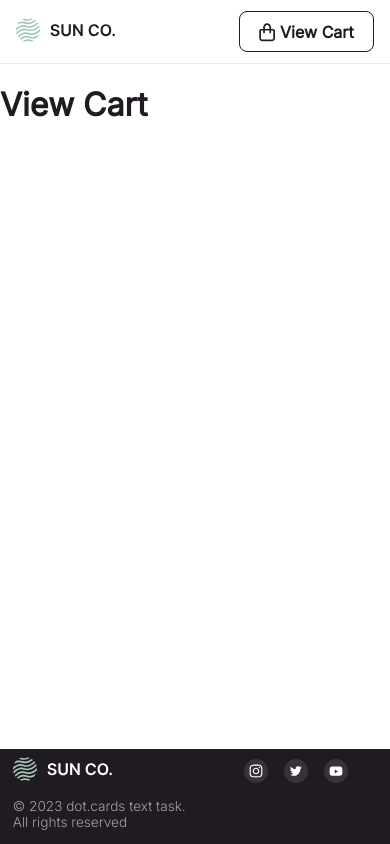
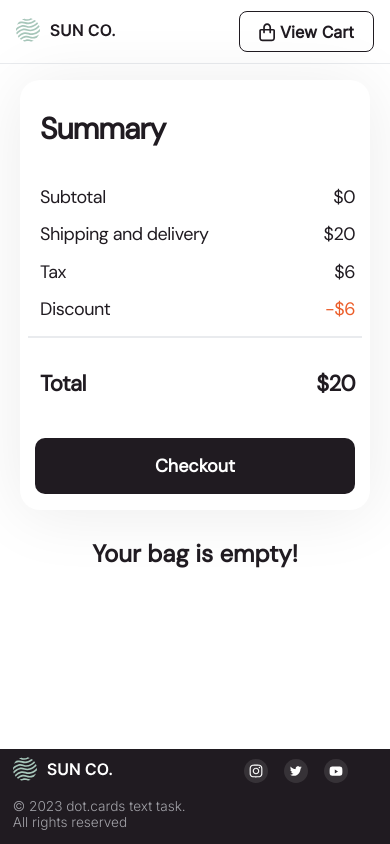
Before and after one commit to siddheshranade/shoe-store, a React (Vite) app: page /view-cart in a window 390 px wide. Built offline with nearby package versions, Linux system fonts and the light colour scheme.

Commit message:
add cart logic

```diff
--- a/src/components/Navbar.module.css
+++ b/src/components/Navbar.module.css
@@ -43,6 +43,8 @@
   color: white;
   font-size: 10px;
   border-radius: 50%;
+  padding-bottom: 1px;
+  margin: 1px 0 0 1px;
   height: 16px;
   width: 16px;
 
--- a/src/context/CartContext.tsx
+++ b/src/context/CartContext.tsx
@@ -8,7 +8,7 @@ type CartItemType = {
 type CartContextType = {
   cartItems: CartItemType[];
   addToCart: (itemId: number, quantity: number) => void;
-  removeFromCart: (itemId: number, quantity: number) => void;
+  modifyCart: (itemId: number, quantity: number) => void;
 };
 
 const CartContext = createContext<CartContextType | undefined>(undefined);
@@ -35,17 +35,17 @@ export function CartProvider({ children }: CartProviderProps) {
     });
   };
 
-  const removeFromCart = (id: number, quantity: number) => {
+  const modifyCart = (id: number, newQuantity: number) => {
     setCartItems((prevItems) => {
       const existingItem = prevItems.find((item) => item.id === id);
 
       if (existingItem) {
-        if (existingItem.quantity - quantity <= 0) {
+        if (newQuantity <= 0) {
           return prevItems.filter((item) => item.id !== id);
         }
 
-        return prevItems.map((item) =>
-          item.id === id ? { ...item, quantity: item.quantity - quantity } : item
+        return prevItems.map(item =>
+          item.id === id ? { ...item, quantity: newQuantity } : item
         );
       } else {
         return prevItems;
@@ -53,7 +53,7 @@ export function CartProvider({ children }: CartProviderProps) {
     });
   };
 
-  const value = { cartItems, addToCart, removeFromCart };
+  const value = { cartItems, addToCart, modifyCart };
 
   return (
     <CartContext.Provider value={value}>
--- a/src/pages/Product.module.css
+++ b/src/pages/Product.module.css
@@ -1,11 +1,12 @@
 .container {
   width: 75%;
   margin: 1rem auto;
+  font-family: 'DM Sans', sans-serif;
+
   display: grid;
   grid-template-rows: 1fr 1fr;
   grid-template-columns: 1fr 1fr;
   gap: 2rem;
-  font-family: 'DM Sans', sans-serif;
 }
 
 .carousel {
--- a/src/pages/Product.tsx
+++ b/src/pages/Product.tsx
@@ -2,29 +2,22 @@ import { useLocation } from 'react-router-dom';
 import { useRef } from 'react';
 import styles from "./Product.module.css";
 import { useCart } from '../context/CartContext';
-
 
 const desc = `Energize your look with a fresh take on heritage adidas style. The adidas Daily
   3.0 Shoes cut a classic profile with a modern suede upper. Your walk across campus or commute
   across town has never looked or felt this good.`;
 
 const Product = () => {
-  const { addToCart, cartItems } = useCart();
+  const { addToCart } = useCart();
   const {id, brandName, shoeName, price} = useLocation().state.product;
   const imageUrl = `../../public/images/`;
   const inputQuantRef = useRef<HTMLInputElement>(null);
 
   const submitHandler = (event: { preventDefault: () => void; }) => {
-    console.log(event);
     event.preventDefault();
     let quantity = parseInt(inputQuantRef.current ? inputQuantRef.current.value : '0');
 
     addToCart(id, quantity);
-    setTimeout(() => {
-      console.log('quant: ', quantity);
-      console.log('cartItems: ', cartItems.length, cartItems);
-    }, 3000)
-
   };
 
   return (
--- /dev/null
+++ b/src/pages/ViewCart.module.css
@@ -0,0 +1,233 @@
+.container {
+  width: 75%;
+  margin: 3rem auto;
+  font-family: 'DM Sans';
+
+  display: flex;
+  justify-content: space-around;
+  align-items: start;
+}
+
+/* --- bag items (left half of page) --- */
+
+.bagContainer {
+  order: 1;
+  width: 580px;
+  height: 145px;
+  margin: 1.2rem 0;
+  padding: 1rem 0;
+  border-bottom: 1px solid #E9EBEE;
+
+  display: flex;
+  flex-direction: row;
+}
+
+.bagImageDiv {
+  flex-grow: 0;
+}
+
+.bagImageDiv img {
+  width: 165px;
+  height: 145px;
+}
+
+.bagDetailsDiv {
+  flex-grow: 1;
+  padding: 0 0.2rem 0 0.5rem;
+
+  display: flex;
+  flex-direction: column;
+  justify-content: space-between;
+}
+
+.bagDetailsText {
+  display: flex;
+  flex-direction: column;
+  justify-content: space-between;
+}
+
+.bagDetailsTextLineOne {
+  color: #201B21;
+  font-size: 20px;
+  font-style: normal;
+  font-weight: 700;
+  line-height: 24px;
+  letter-spacing: -0.5px;
+
+  display: flex;
+  flex-direction: row;
+  justify-content: space-between;
+}
+
+.bagDetailsTextLineTwo {
+  margin-top: -1rem;
+  color: #67696E;
+  font-family: 'Inter';
+  font-size: 18px;
+  font-style: normal;
+  font-weight: 400;
+  line-height: 24px;
+}
+
+.bagDetailsModify {
+  width: 50%;
+  display: flex;
+  flex-direction: row;
+  justify-content: start;
+  align-items: center;
+}
+
+.bagDetailsModify input {
+  height: 30px;
+  padding: 0 0 0 0.5rem;
+  border-radius: 8px;
+  border: 1px solid #67696E;
+  box-shadow: 0px 4px 66px 0px rgba(0, 0, 0, 0.08);
+}
+
+.bagDetailsRemove {
+  text-decoration: underline;
+  margin: 0 1rem;
+  color: #67696E;
+  font-family: 'Inter';
+  font-size: 16px;
+  font-style: normal;
+  font-weight: 700;
+  line-height: 24px;
+}
+
+.bagDetailsRemove:hover {
+  cursor: pointer;
+}
+
+/* --- summary (right half of page) --- */
+
+.summary {
+  order: 2;
+  width: 460px;
+  height: 100%;
+  border-radius: 20px;
+  background: #fff;
+  box-shadow: 0px 4px 66px 0px rgba(0, 0, 0, 0.08);
+  font-family: 'DM Sans';
+
+  display: flex;
+  flex-direction: column;
+  align-items: start;
+  justify-content: space-between;
+}
+
+.summary h2 {
+  width: 90%;
+  padding: 0 20px;
+  color: #201B21;
+  font-size: 36px;
+  font-style: normal;
+  font-weight: 700;
+  line-height: 48px;
+  letter-spacing: -1px;
+}
+
+.summaryText {
+  width: 90%;
+  padding: 0 20px;
+  margin: -0.7rem 0;
+  color: #201B21;
+  font-size: 20px;
+  font-style: normal;
+  font-weight: 500;
+  line-height: 24px;
+  letter-spacing: -0.5px;
+
+  display: flex;
+  justify-content: space-between;
+}
+
+.summaryTotal {
+  width: 90%;
+  padding: 0 20px;
+  color:#201B21;
+  font-family: 'DM Sans';
+  font-size: 24px;
+  font-style: normal;
+  font-weight: 700;
+  line-height: 32px;
+  letter-spacing: -0.5px;
+
+  display: flex;
+  justify-content: space-between;
+}
+
+.summaryCheckoutBtn {
+  width: 400px;
+  padding: 5qx 10px;
+  margin: 0 auto 1rem auto;
+  border-radius: 10px;
+  background: #201B21;
+  outline: none;
+  border: none;
+  color: #FFF;
+  font-size: 18px;
+  font-style: normal;
+  font-weight: 700;
+  line-height: 20px;
+  margin-top: 1rem;
+
+  display: flex;
+  justify-content: center;
+  align-items: center;
+  gap: 10px;
+}
+
+.summaryCheckoutBtn:hover {
+  cursor: pointer;
+}
+
+@media (max-width: 1000px) {
+  .container {
+    margin: 1rem auto;
+
+    flex-direction: column;
+    justify-content: start;
+    align-items: center;
+    gap: 0.5rem;
+
+  }
+
+  .bag {
+    order: 2;
+  }
+
+  .bagContainer {
+    width: 340px;
+  }
+
+  .bagDetailsTextLineOne {
+    font-size: 18px;
+  }
+
+  .bagDetailsTextLineTwo {
+    font-size: 16px;
+  }
+
+  .summary {
+    order: 1;
+    width: 350px;
+  }
+
+  .summary h2 {
+    font-size: 30px;
+  }
+
+  .summaryText {
+    font-size: 18px;
+  }
+
+  .summaryTotal {
+    font-size: 22px;
+  }
+
+  .summaryCheckoutBtn {
+    width: 320px;
+  }
+}
--- a/src/pages/ViewCart.tsx
+++ b/src/pages/ViewCart.tsx
@@ -1,5 +1,107 @@
+import { useCart } from '../context/CartContext';
+import defaultStoreItems from "../data/items.json";
+import styles from './ViewCart.module.css';
+
+const shippingCost = 20;
+const tax = 6;
+const discount = 6;
+
 const ViewCart = () => {
-  return <h1>View Cart</h1>
+  const { cartItems: currentCartItems, modifyCart } = useCart();
+  let cartIds = currentCartItems.map(each => each.id);
+  let cartItemsToDisplay = defaultStoreItems.filter(each =>
+    cartIds.includes(each.id)
+  );
+
+  let subTotal = currentCartItems.reduce((total, currentItem) => {
+    const itemPrice = defaultStoreItems.find(item => item.id === currentItem.id)?.price || 0;
+    return total + (currentItem.quantity * itemPrice);
+  }, 0);
+
+  const quantityChangeHandler = (itemId: number, e: any) => {
+    let newQuantity = e.target.value;
+    console.log(itemId, newQuantity);
+    modifyCart(itemId, newQuantity);
+  }
+
+  const removeItemHandler = (itemId: number) => {
+    modifyCart(itemId, 0); // 0 quantity automatically removes item
+  }
+
+  let bagItems = cartItemsToDisplay.map(item => {
+    const quantity =
+      currentCartItems.find(each => each.id === item.id)?.quantity;
+
+    return (
+      <div className={styles.bagContainer}>
+        <div className={styles.bagImageDiv}>
+          <img src={`../../public/images/p-${item.id}-1.png`} />
+        </div>
+        <div className={styles.bagDetailsDiv}>
+          <div className={styles.bagDetailsText}>
+            <div className={styles.bagDetailsTextLineOne}>
+              <p>{item.brandName}</p>
+              <p>${item.price}</p>
+            </div>
+            <p className={styles.bagDetailsTextLineTwo}>{item.shoeName}</p>
+          </div>
+          <div className={styles.bagDetailsModify}>
+            <input
+            onChange={e => quantityChangeHandler(item.id, e)}
+            type='number'
+            min= '1'
+            max= '20'
+            step= '1'
+            defaultValue= {quantity}
+            />
+            <p
+              className={styles.bagDetailsRemove}
+              onClick={() => removeItemHandler(item.id)}
+              >
+              Remove
+            </p>
+          </div>
+        </div>
+      </div>
+    );
+  });
+
+  return (
+    <div className={styles.container}>
+      <div className={styles.bag}>
+        {currentCartItems.length ? <h2>Your Bag</h2> : <h2>Your bag is empty!</h2>}
+        {bagItems}
+      </div>
+
+      <div className={styles.summary}>
+        <h2>Summary</h2>
+        <div className={styles.summaryText}>
+          <p>Subtotal</p>
+          <p>${subTotal}</p>
+        </div>
+        <div className={styles.summaryText}>
+          <p>Shipping and delivery</p>
+          <p>${shippingCost}</p>
+        </div>
+        <div className={styles.summaryText}>
+          <p>Tax</p>
+          <p>${tax}</p>
+        </div>
+        <div className={styles.summaryText}>
+          <p>Discount</p>
+          <p style={{color: '#EC5E2A'}}>-${discount}</p>
+        </div>
+        <hr/>
+        <div className={styles.summaryTotal}>
+          <p>Total</p>
+          <p>${subTotal + shippingCost + tax - discount}</p>
+        </div>
+        <div className={styles.summaryCheckoutBtn}>
+          <p>Checkout</p>
+        </div>
+      </div>
+    </div>
+  )
 };
 
 export default ViewCart;
```
